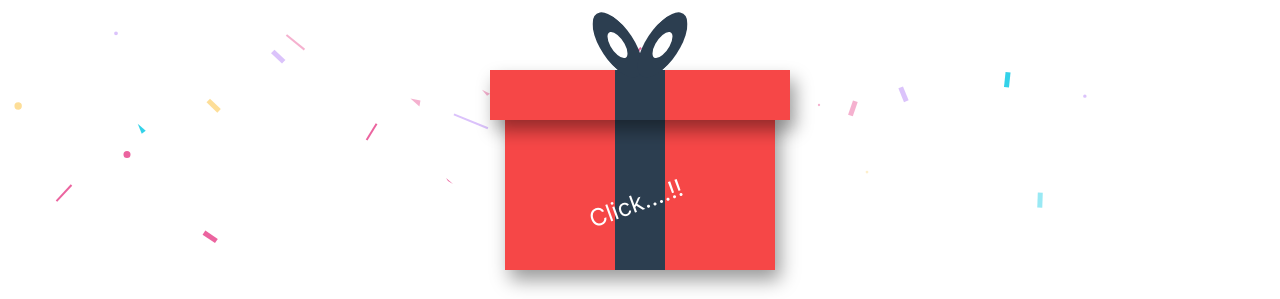
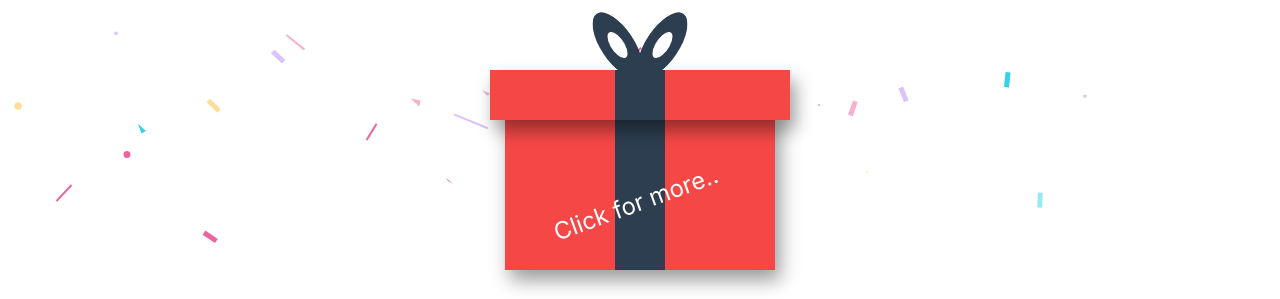
Before and after one commit to Thimaz000/happyBirthday, a plain HTML site: page index.html in a window 1280 px wide. Shown: the part 450-749 px from the top of the page. Drawn offline with Linux system fonts and the light colour scheme.

Commit message:
Update style.css

```diff
--- a/styles/style.css
+++ b/styles/style.css
@@ -63,7 +63,7 @@ li span {
   position: absolute;
   color: #fff;
   width: 100%;
-  content: "Click....!!";
+  content: "Click for more..";
   left: 0;
   bottom: 0;
   font-size: 24px;
```
